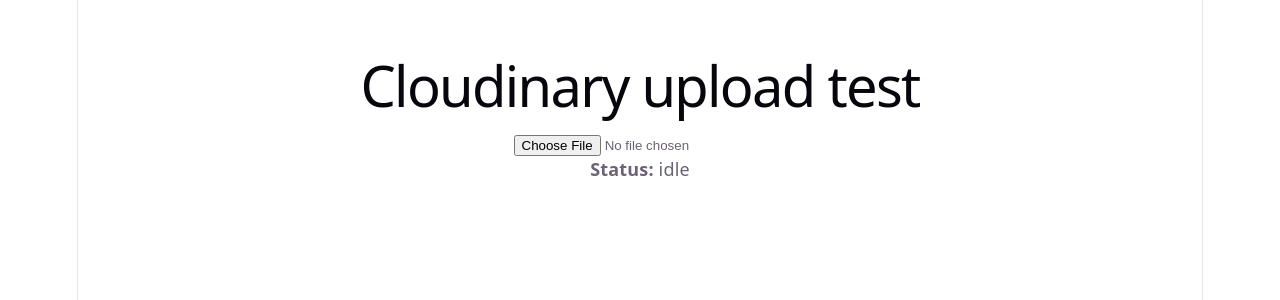
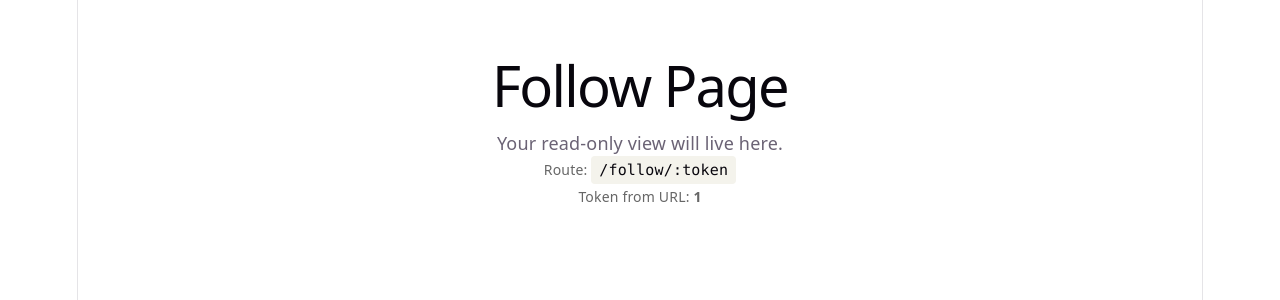
Before and after one commit to Rodpaulo/caminho-matilde, a React (Vite) app: page /follow/1 in a window 1280 px wide. Shown: the top 300 px of the page. Built offline with nearby package versions, Linux system fonts and the light colour scheme.

Commit message:
Layer 3: routing with pilgrim app and follow page placeholders

```diff
--- a/src/App.jsx
+++ b/src/App.jsx
@@ -1,42 +1,24 @@
-import { useState } from 'react';
-import { uploadToCloudinary } from './lib/cloudinary';
+import { BrowserRouter, Routes, Route } from 'react-router-dom';
+import PilgrimApp from './pages/PilgrimApp';
+import FollowPage from './pages/FollowPage';
 
 export default function App() {
-  const [url, setUrl] = useState(null);
-  const [status, setStatus] = useState('idle');
-  const [error, setError] = useState(null);
+  return (
+    <BrowserRouter>
+      <Routes>
+        <Route path="/" element={<PilgrimApp />} />
+        <Route path="/follow/:token" element={<FollowPage />} />
+        <Route path="*" element={<NotFound />} />
+      </Routes>
+    </BrowserRouter>
+  );
+}
 
-  async function handleFileChange(event) {
-    const file = event.target.files[0];
-    if (!file) return;
-
-    setStatus('uploading');
-    setError(null);
-    setUrl(null);
-
-    try {
-      const secureUrl = await uploadToCloudinary(file);
-      setUrl(secureUrl);
-      setStatus('done');
-    } catch (err) {
-      setError(err.message);
-      setStatus('error');
-    }
-  }
-
+function NotFound() {
   return (
     <div style={{ padding: 40, fontFamily: 'system-ui' }}>
-      <h1>Cloudinary upload test</h1>
-      <input type="file" accept="image/*" onChange={handleFileChange} />
-      <p><strong>Status:</strong> {status}</p>
-      {error && <p style={{ color: 'red' }}><strong>Error:</strong> {error}</p>}
-      {url && (
-        <>
-          <p><strong>Upload succeeded.</strong></p>
-          <p><a href={url} target="_blank" rel="noopener">{url}</a></p>
-          <img src={url} alt="uploaded" style={{ maxWidth: 400, marginTop: 20, border: '1px solid #ccc' }} />
-        </>
-      )}
+      <h1>Página não encontrada</h1>
+      <p>Esta página não existe.</p>
     </div>
   );
 }
--- /dev/null
+++ b/src/pages/FollowPage.jsx
@@ -0,0 +1,18 @@
+import { useParams } from 'react-router-dom';
+
+export default function FollowPage() {
+  const { token } = useParams();
+
+  return (
+    <div style={{ padding: 40, fontFamily: 'system-ui' }}>
+      <h1>Follow Page</h1>
+      <p>Your read-only view will live here.</p>
+      <p style={{ color: '#666', fontSize: 14 }}>
+        Route: <code>/follow/:token</code>
+      </p>
+      <p style={{ color: '#666', fontSize: 14 }}>
+        Token from URL: <strong>{token}</strong>
+      </p>
+    </div>
+  );
+}
--- /dev/null
+++ b/src/pages/PilgrimApp.jsx
@@ -0,0 +1,11 @@
+export default function PilgrimApp() {
+  return (
+    <div style={{ padding: 40, fontFamily: 'system-ui' }}>
+      <h1>Pilgrim App</h1>
+      <p>Matilde's app will live here.</p>
+      <p style={{ color: '#666', fontSize: 14 }}>
+        Route: <code>/</code>
+      </p>
+    </div>
+  );
+}
```
